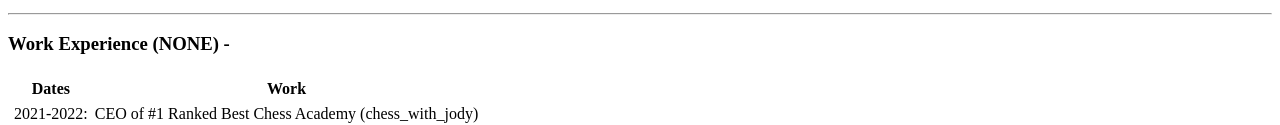
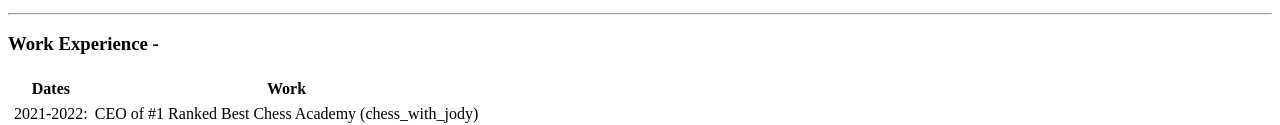
Before and after one commit to JChen0225/Jody-s-Personal-Site, a plain HTML site: page index.html in a window 1280 px wide. Shown: the part 479-604 px from the top of the page. Drawn offline with Linux system fonts and the light colour scheme.

Commit message:
Update index.html

```diff
--- a/index.html
+++ b/index.html
@@ -40,7 +40,7 @@
   <hr>
 
 
-  <h3>Work Experience (NONE) - </h3>
+  <h3>Work Experience - </h3>
   <table cellspacing="5">
     <thead>
       <tr>
```
